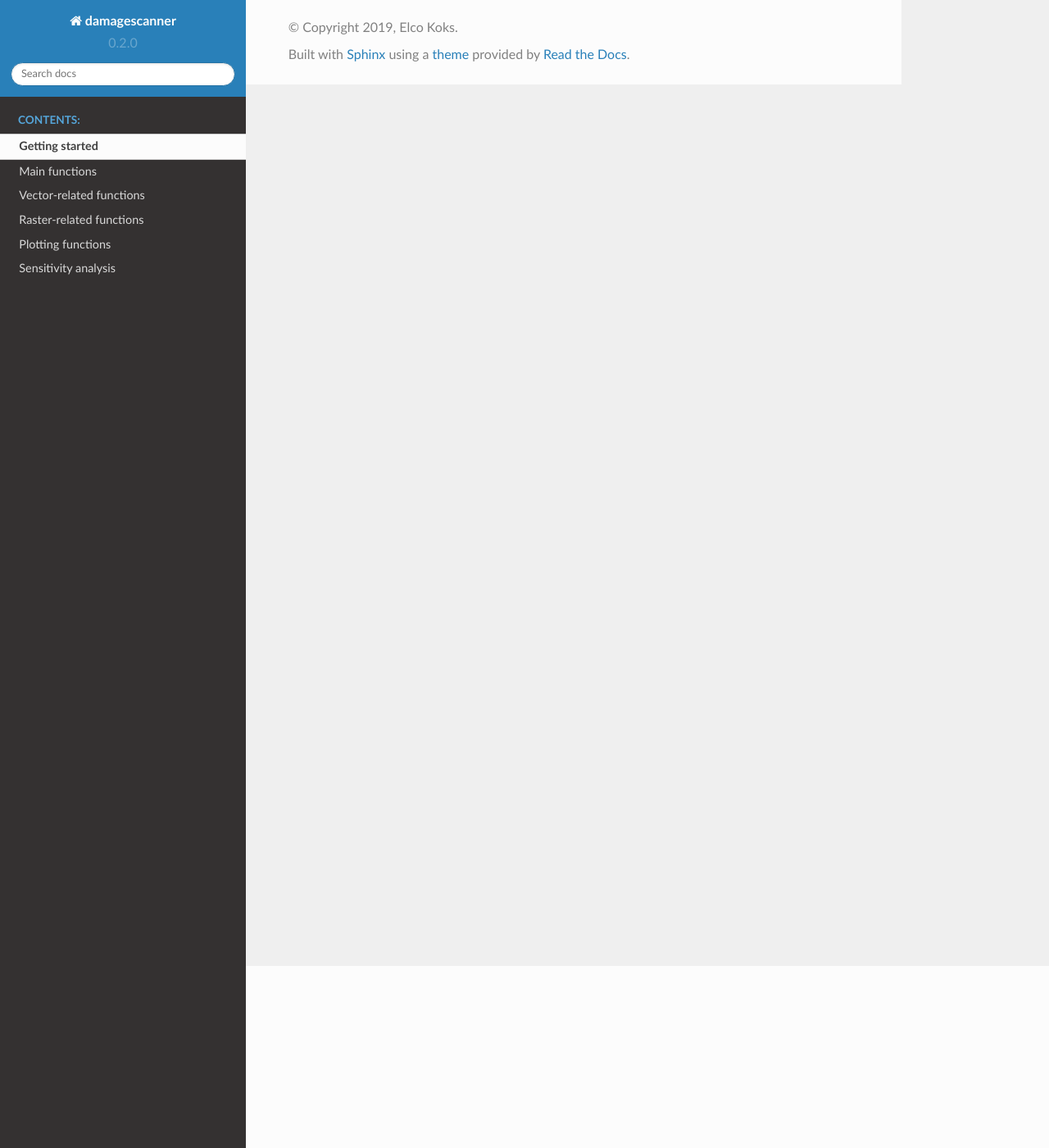
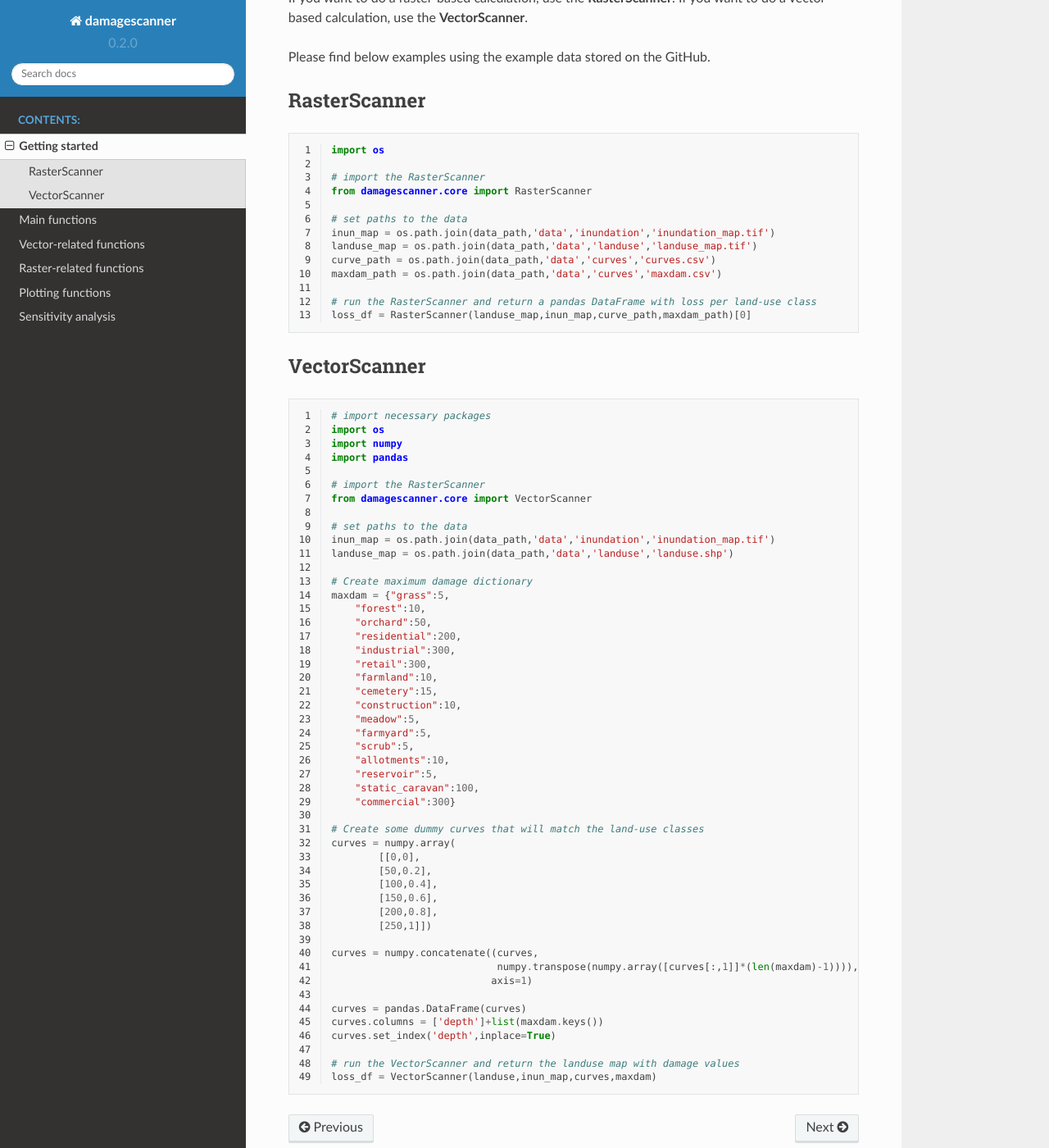
Before and after one commit to VU-IVM/DamageScanner, a Sphinx documentation site: the page built from docs/source/getstarted.rst, in a window 1280 px wide and 1400 px high, scrolled down 222 px. Shown: the whole window at 82% size. Built offline with Sphinx 7.4.7 and the Read the Docs theme 2.0.0, drawn with Linux system fonts in a browser that asks for light colours; some of the changed text lies outside the part shown.

Commit message:
add some more examples

```diff
--- a/docs/source/getstarted.rst
+++ b/docs/source/getstarted.rst
@@ -2,3 +2,86 @@
 =======================================
 Getting started
 =======================================
+
+After installation, the tool works fairly straightforward.
+
+If you want to do a raster-based calculation, use the **RasterScanner**. If you want
+to do a vector-based calculation, use the **VectorScanner**.
+
+Please find below examples using the example data stored on the GitHub.
+
+
+RasterScanner
+-------------
+.. code-block:: python
+    :linenos:
+
+    import os
+
+    # import the RasterScanner
+    from damagescanner.core import RasterScanner
+
+    # set paths to the data
+    inun_map = os.path.join(data_path,'data','inundation','inundation_map.tif')
+    landuse_map = os.path.join(data_path,'data','landuse','landuse_map.tif')
+    curve_path = os.path.join(data_path,'data','curves','curves.csv')
+    maxdam_path = os.path.join(data_path,'data','curves','maxdam.csv')
+
+    # run the RasterScanner and return a pandas DataFrame with loss per land-use class
+    loss_df = RasterScanner(landuse_map,inun_map,curve_path,maxdam_path)[0]
+
+
+VectorScanner
+-------------
+.. code-block:: python
+    :linenos:
+
+    # import necessary packages
+    import os
+    import numpy
+    import pandas
+
+    # import the RasterScanner
+    from damagescanner.core import VectorScanner
+
+    # set paths to the data
+    inun_map = os.path.join(data_path,'data','inundation','inundation_map.tif')
+    landuse_map = os.path.join(data_path,'data','landuse','landuse.shp')
+
+    # Create maximum damage dictionary
+    maxdam = {"grass":5,
+        "forest":10,
+        "orchard":50,
+        "residential":200,
+        "industrial":300,
+        "retail":300,
+        "farmland":10,
+        "cemetery":15,
+        "construction":10,
+        "meadow":5,
+        "farmyard":5,
+        "scrub":5,
+        "allotments":10,
+        "reservoir":5,
+        "static_caravan":100,
+        "commercial":300}
+
+    # Create some dummy curves that will match the land-use classes
+    curves = numpy.array(
+            [[0,0],
+            [50,0.2],
+            [100,0.4],
+            [150,0.6],
+            [200,0.8],
+            [250,1]])
+
+    curves = numpy.concatenate((curves,
+                                numpy.transpose(numpy.array([curves[:,1]]*(len(maxdam)-1)))),
+                               axis=1)
+
+    curves = pandas.DataFrame(curves)
+    curves.columns = ['depth']+list(maxdam.keys())
+    curves.set_index('depth',inplace=True)
+
+    # run the VectorScanner and return the landuse map with damage values
+    loss_df = VectorScanner(landuse,inun_map,curves,maxdam)
--- a/docs/source/index.rst
+++ b/docs/source/index.rst
@@ -3,7 +3,7 @@
    You can adapt this file completely to your liking, but it should at least
    contain the root `toctree` directive.
 
-DamageScanner's documentation!
+Documentation for the DamageScanner
 =============================================
 
 Python toolkit for direct damage assessments for natural disasters.
--- a/docs/source/vector.rst
+++ b/docs/source/vector.rst
@@ -8,7 +8,7 @@ Fetch landuse from OpenStreetMap .pbf file
 .. autofunction:: damagescanner.vector.fetch_landuse
 
 Fetch buildings from OpenStreetMap .pbf file
--------------------------------------------
+--------------------------------------------
 .. autofunction:: damagescanner.vector.fetch_buildings
 
 Fetch roads from OpenStreetMap .pbf file
```
Also changed, not shown: 3 other files.
